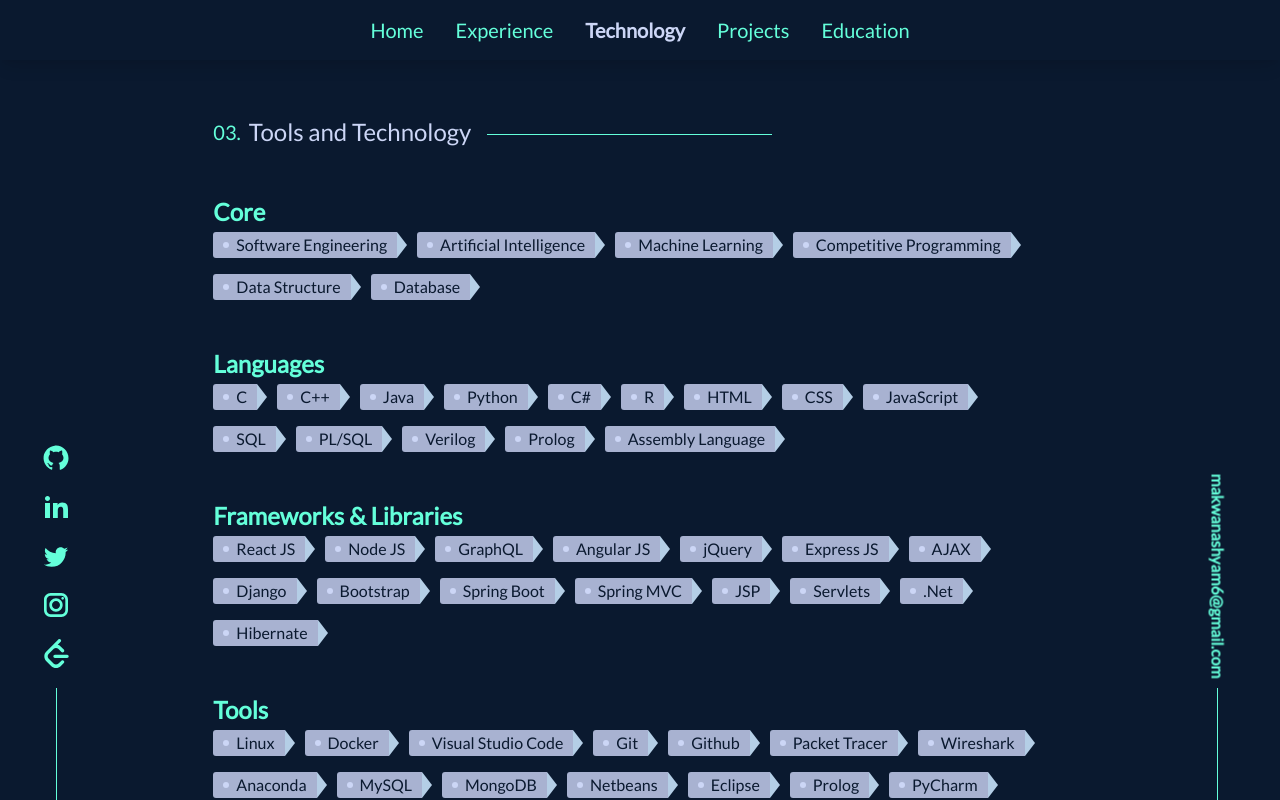
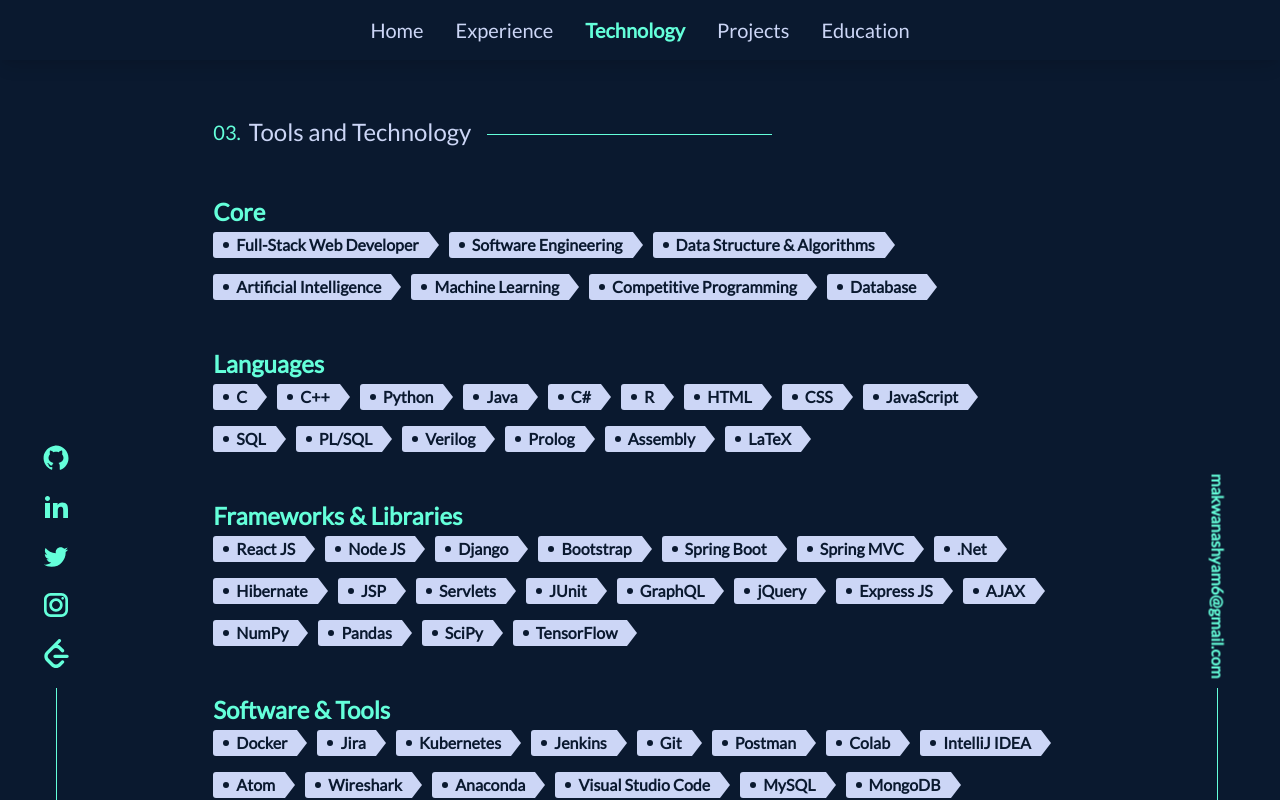
Before and after one commit to Shyam-Makwana/Portfolio, a React (Create React App) app: page /#/tech in a window 1280 px wide. Built offline with nearby package versions, Linux system fonts and the light colour scheme; no server answers.

Commit message:
Changed tags and added url for the title

```diff
--- a/src/Components/Education/Education.jsx
+++ b/src/Components/Education/Education.jsx
@@ -1,4 +1,3 @@
-import SocialIcon from "../Connect/SocialIcon";
 import DDU_Degree from "../../assets/DDU_Degree.pdf";
 import DDU_Transcript from "../../assets/DDU_Transcript.pdf";
 import DDU_Letter from "../../assets/DDU_Letter.pdf";
@@ -12,7 +11,7 @@
     <div className="my-4">
       <h1 className="text-2xl font-bold" style={{
           color: "var(--text-primary)",
-        }}>{edu.title}</h1>
+        }}><a href={edu.url} target="_blank" rel="noreferrer">{edu.title}</a></h1>
       <p className="text-lg text-gray-300" style={{
           color: "var(--text-info)",
         }}>{edu.degree}</p>
--- a/src/Components/Education/eduDetails.js
+++ b/src/Components/Education/eduDetails.js
@@ -3,12 +3,14 @@
     title: "Indiana University, Bloomington, Indiana",
     degree: "Master of Science in Computer Science (GPA: 4/4)",
     year: "August 2022 - May 2024",
+    url: "https://www.indiana.edu/",
     iub_transcript: true,
   },
   {
     title: "Dharmsinh Desai University, Nadiad, Gujarat",
     degree: "Bachelor of Technology in Information Technology (Gold Medalist) (GPA: 9.32/10)",
     year: "July 2018 - May 2022",
+    url: "https://ddu.ac.in/",
     ddu_degree: true,
     ddu_transcript: true,
     ddu_letter: true,
--- a/src/Components/Icons/heart.js
+++ b/src/Components/Icons/heart.js
@@ -1,7 +1,7 @@
 import React from 'react';
 
-const IconHeart = ({ url, pdb }) => (
-    <a href={url} target="_blank" rel="noreferrer" style={{ paddingBottom: pdb }}>
+const IconHeart = ({ url, pdt, pdb }) => (
+    <a href={url} target="_blank" rel="noreferrer" style={{ paddingTop: pdt, paddingBottom: pdb }}>
         <svg xmlns="http://www.w3.org/2000/svg" width="20" height="20" fill="currentColor" class="bi bi-heart-fill" viewBox="0 0 16 16">
             <path fill-rule="evenodd" d="M8 1.314C12.438-3.248 23.534 4.735 8 15-7.534 4.736 3.562-3.248 8 1.314z" fill="var(--text-info)">
             </path>
--- a/src/Components/Intro/Intro.jsx
+++ b/src/Components/Intro/Intro.jsx
@@ -38,7 +38,7 @@
           color: "var(--text-info)",
         }}
       >
-      <b>Shyam Makwana </b><span className={classes.wave}>👋</span>
+      <b>Shyam Makwana </b><span className={classes.wave}><div style = {{color: "transparent", textShadow: "0 0 0 var(--text-info)"}}>👋</div></span>
       </motion.h1>
       <motion.h2
         variants={variant}
--- a/src/Components/Link/Link.jsx
+++ b/src/Components/Link/Link.jsx
@@ -21,7 +21,7 @@
         exact
         to={path}
         className={[
-          "hover:text-black transition-all duration-300 relative mx-4",
+          `transition-all duration-300 relative mx-4`,
           classes.Link,
         ].join(" ")}
         activeClassName={classes.ActiveLink}
--- a/src/Components/Link/Link.module.css
+++ b/src/Components/Link/Link.module.css
@@ -1,9 +1,9 @@
 .Link {
-  color: var(--text-info);
+  color: var(--text-primary); /*Link text color*/
   margin-bottom: 0;
 }
 .ActiveLink {
-  color: var(--text-primary);
+  color: var(--text-info); /*Current link text color*/
   font-weight: bold;
 }
 
@@ -17,7 +17,8 @@
   opacity: 0;
   transform: scale(0);
   transform-origin: center;
-  background-color: var(--text-primary);
+  background-color: var(--text-info); /*Hover link underline text color*/
+  color: var(--text-extra);
   transition: all 400ms;
 }
 .ActiveLink::before {
--- a/src/Components/ListRender/ListItem.jsx
+++ b/src/Components/ListRender/ListItem.jsx
@@ -1,5 +1,4 @@
 import Tag from "../Tag/Tag";
-import SocialIcon from "../Connect/SocialIcon";
 import ISRO from "../../assets/ISRO_Certificate.pdf";
 import CODECHEF from "../../assets/CodeChef_DDU_Chapter_Certificate.pdf";
 import FOURCLOWNS from "../../assets/FourClowns_Certificate.pdf";
@@ -14,7 +13,7 @@
     <div className="my-4">
       {item.title && <h1 className="text-2xl font-bold" style={{
         color: "var(--text-info)",
-      }}>{item.title}</h1>}
+      }}><a href={item.url} target="_blank" rel="noreferrer">{item.title}</a></h1>}
       {item.role && <p className="text-lg text-gray-300" style={{
         color: "var(--text-primary)",
       }}>{item.role}</p>}
--- a/src/Components/Project/projectsDetails.js
+++ b/src/Components/Project/projectsDetails.js
@@ -9,6 +9,7 @@
     techs: [
       "ReactJS", "NodeJS", "AWS", "Azure", "MySQL"
     ],
+    url: "https://bookeasy.netlify.app/",
     github: "https://github.com/Shyam-Makwana/BookEasy",
     link: "https://bookeasy.netlify.app/",
   },
@@ -21,6 +22,7 @@
     techs: [
       "Python", "Scikit-learn", "PyTorch", "TensorFlow", "Pandas", "NumPy", "Matplotlib", "Seaborn"
     ],
+    url: "https://github.com/Shyam-Makwana/Home-Credit-Default-Risk",
     github: "https://github.com/Shyam-Makwana/Home-Credit-Default-Risk",
   },
   {
@@ -35,8 +37,6 @@
       "C#", ".Net",
       "Socket Programming",
     ],
-    github: "",
-    link: "",
     isro_report: true,
   },
   {
@@ -53,6 +53,7 @@
     ],
     github: "https://github.com/Shyam-Makwana/Waste-Food-Management-System-MERN-Stack",
     link: "https://we-dont-waste-food.herokuapp.com/",
+    url: "https://we-dont-waste-food.herokuapp.com/",
   },
   {
     title: "All In One Compiler",
@@ -66,6 +67,7 @@
     ],
     github: "https://github.com/Shyam-Makwana/All-In-One-Compiler",
     link: "https://all-in-one-compiler.herokuapp.com/",
+    url: "https://all-in-one-compiler.herokuapp.com/",
   },
   {
     title: "Content-Based Book Recommendation System",
@@ -77,6 +79,7 @@
       "Python", "Pandas", "NLTK", "Gensim", "MatPlotlib", "SciPy",
     ],
     github: "https://github.com/Shyam-Makwana/Content-Based-Book-Recommendation-System",
+    url: "https://github.com/Shyam-Makwana/Content-Based-Book-Recommendation-System",
   },
   {
     title: "Customer Clustering for Marketing Purpose",
@@ -89,6 +92,7 @@
       "Python", "MySQL", "Django", "HTML", "Css", "JavaScript"
     ],
     github: "https://github.com/Shyam-Makwana/Customer-Clustering-for-marketing-purpose",
+    url: "https://github.com/Shyam-Makwana/Customer-Clustering-for-marketing-purpose",
   },
   {
     title: "Chatbot for searching restaurants and table booking",
@@ -98,6 +102,7 @@
       Remodelled the chatbot to display a list of restaurants that fit according to user’s preferences.`,
     techs: ["Python", "RASA", "MySQL", "Django", "HTML", "Css", "JavaScript",],
     github: "https://github.com/Shyam-Makwana/Chatbot-for-Searching-Restaurants-and-Booking-Table",
+    url: "https://github.com/Shyam-Makwana/Chatbot-for-Searching-Restaurants-and-Booking-Table",
   },
   {
     title: "Real-time Insights from Social Media Data",
@@ -106,6 +111,7 @@
       bolts of Twitter Data and thorough analysis of a hot-trend tweets of Twitter.`,
     techs: ["Python", "Json", "Pandas", "Matplotlib", "Twitter API",],
     github: "https://github.com/Shyam-Makwana/Chatbot-for-Searching-Restaurants-and-Booking-Table",
+    url: "https://github.com/Shyam-Makwana/Chatbot-for-Searching-Restaurants-and-Booking-Table",
   },
   {
     title: "Grad School Admission Recommendation System",
@@ -120,7 +126,8 @@
       "I created a Map using MapBox which shows total cases, deaths, sick, and Recovered people of Corona.",
     techs: ["MapBox", "JavaScript", "CSS", "HTML"],
     github: "https://github.com/Shyam-Makwana/CoronaMap-Using-Mapbox",
-    link: "https://shyam-makwana.github.io/CoronaMap-Using-Mapbox/coronamap.html"
+    link: "https://shyam-makwana.github.io/CoronaMap-Using-Mapbox/coronamap.html",
+    url: "https://shyam-makwana.github.io/CoronaMap-Using-Mapbox/coronamap.html",
   },
   {
     title: "Chrome Extension",
@@ -128,6 +135,7 @@
       "Chrome Extension for finding the meaning of any selected word on any web page.",
     techs: ["JavaScript", "CSS", "HTML"],
     github: "https://github.com/Shyam-Makwana/Chrome-Extension",
+    url: "https://github.com/Shyam-Makwana/Chrome-Extension",
   },
   {
     title: "Text Utility",
@@ -135,6 +143,7 @@
       "A very handy text tool where you can change between lower-case and upper-case letters, where you can capitalize, uncapitalize, convert to mix case, and transform your text in different formats according to your needs.",
     techs: ["Django", "Python", "JavaScript", "CSS", "HTML"],
     github: "https://github.com/Shyam-Makwana/Text-Utility",
+    url: "https://github.com/Shyam-Makwana/Text-Utility",
   },
   {
     title: "E-Commerce Database System",
@@ -142,5 +151,6 @@
       "Designed ER diagram, Schema diagram, created tables, views, procedure and wrote more than 25 queries for different purposes.",
     techs: ["MySQL", "PL/SQL"],
     github: "https://github.com/Shyam-Makwana/Database-Management-System",
+    url: "https://github.com/Shyam-Makwana/Database-Management-System",
   },
 ];
--- a/src/Components/Tag/Tag.module.css
+++ b/src/Components/Tag/Tag.module.css
@@ -1,7 +1,8 @@
 .Tag {
-  background: var(--text-3);
+  background: var(--text-primary); /* bg color*/
   border-radius: 3px 0 0 3px;
-  color: var(--background-primary);
+  font-weight: 600;
+  color: var(--background-primary); /* text color*/
   display: inline-block;
   height: 26px;
   line-height: 26px;
@@ -14,7 +15,7 @@
 }
 
 .Tag::before {
-  background: var(--text-primary);
+  background: var(--background-primary); /*dot color*/
   border-radius: 8px;
   content: "";
   height: 6px;
@@ -24,26 +25,27 @@
   top: 10px;
 }
 
-.Tag::after {
+.Tag::after { /* arrow design */
   background: var(--background-primary);
-  border-bottom: 13px solid transparent;
-  border-left: 10px solid var(--background-accent);
-  border-top: 13px solid transparent;
+  border-bottom: 13px solid var(--background-primary);
+  border-left: 10px solid var(--text-primary); /* arrow color */
+  border-top: 13px solid var(--background-primary);
   content: "";
   position: absolute;
   right: 0;
   top: 0;
+  bottom: 0;
 }
 
 .Tag:hover {
-  background-color: var(--text-primary);
-  color: var(--background-primary);
+  background-color: var(--text-info); /*hover bg color*/
+  color: var(--background-primary); /*hover text color*/
 }
 .Tag:hover::before {
-  background-color: var(--background-primary);
+  background-color: var(--background-primary); /*hover dot color*/
   color: var(--background-primary);
 }
 
 .Tag:hover::after {
-  border-left-color: var(--text-primary);
+  border-left-color: var(--text-info); /*hover arrow color*/
 }
--- a/src/Components/Tech/technologies.js
+++ b/src/Components/Tech/technologies.js
@@ -2,33 +2,36 @@
   {
     title: "Core",
     techs: [
-      "Software Engineering", "Artificial Intelligence", "Machine Learning", "Competitive Programming", "Data Structure", "Database",
+      "Full-Stack Web Developer", "Software Engineering", "Data Structure & Algorithms", "Artificial Intelligence", "Machine Learning", "Competitive Programming", "Database",
     ],
   },
   {
     title: "Languages",
     techs: [
-      "C", "C++", "Java", "Python", "C#", "R", "HTML", "CSS",
-      "JavaScript",
-      "SQL", "PL/SQL", "Verilog", "Prolog", "Assembly Language"
+      "C", "C++", "Python", "Java", "C#", "R", "HTML", "CSS", "JavaScript",
+      "SQL", "PL/SQL", "Verilog", "Prolog", "Assembly", "LaTeX"
     ],
   },
   {
     title: "Frameworks & Libraries",
     techs: [
-      "React JS", "Node JS", "GraphQL", "Angular JS", "jQuery", "Express JS", "AJAX", "Django",
-      "Bootstrap", "Spring Boot", "Spring MVC", "JSP", "Servlets", ".Net", "Hibernate"
+      //Nodejs Reactjs Bootstrap Expressjs Django Spring Hibernate .NET JUnit NumPy Pandas SciPy TensorFlow Graphql Jquery Npm TensorFlow
+      "React JS", "Node JS", "Django", "Bootstrap", "Spring Boot", "Spring MVC", ".Net", "Hibernate", "JSP", "Servlets", "JUnit",
+      "GraphQL", "jQuery", "Express JS", "AJAX", "NumPy", "Pandas", "SciPy", "TensorFlow"
     ],
   },
   {
-    title: "Tools",
+    title: "Software & Tools",
     techs: [
-      "Linux", "Docker", "Visual Studio Code", "Git", "Github", "Packet Tracer", "Wireshark", "Anaconda",
-      "MySQL", "MongoDB", "Netbeans", "Eclipse", "Prolog", "PyCharm", "PhpMyAdmin", "DosBox"
+      "Docker", "Jira", "Kubernetes", "Jenkins", "Git", "Postman", "Colab", "IntelliJ IDEA", "Atom", "Wireshark", "Anaconda", "Visual Studio Code", "MySQL", "MongoDB", "Netbeans",
+      "Eclipse", "Linux", "PyCharm", "PhpMyAdmin", "DosBox", "Packet Tracer", "Spyder", "Xampp"
     ],
   },
   {
-    title: "Database",
-    techs: ["MongoDB", "OracleSQL", "MySQL"],
+    title: "Databases & Cloud hosting",
+    techs: [
+      //MySQL MongoDB Postgres Neo4J MicrosoftSQLServer Oracle AWS Azure Firebase GitHub Pages Heroku Netlify
+      "MySQL", "MongoDB", "Postgres", "Neo4J", "MicrosoftSQLServer", "Oracle", "AWS", "Azure", "Firebase", "GitHub", "Pages", "Heroku", "Netlify",
+    ],
   },
 ];
--- a/src/Components/Work/experiences.js
+++ b/src/Components/Work/experiences.js
@@ -7,6 +7,7 @@
       `- Rebuilding the frontend of the 95th percentile metric dashboard using ReactJS.
       Migrating an existing MySQL DB to a newer version and implementing new metrics from other sources.
       Utilizing RestAPI to generate BMC Remedy tickets for trend analysis and introducing a UI or workflow for easily adding/modifying/removing circuits on the dashboard.`,
+    url: "https://www.synopsys.com/"
   },
   {
     title: "Indiana University, Bloomington",
@@ -15,6 +16,10 @@
     description:
       `- Mentoring a class of 200+ students, aiding professors during classes, conducting labs, reviewing weekly assignment
       submissions, and providing individual feedback to students during office hours.`,
+      techs: [
+        "Java", "C", "Competitive Programming", "Data Structures", "Communication", "Mentoring",
+      ],
+    url: "https://luddy.indiana.edu/"
   },
   {
     title: "Indian Space Research Organisation (ISRO)",
@@ -27,18 +32,8 @@
       "C#", ".Net",
       "Socket Programming",
     ],
+    url: "https://www.isro.gov.in/",
     isro_certificate: true,
-  },
-  {
-    title: "Four Clowns, Ahmedabad",
-    role: "Web Developer Intern",
-    duration: "May 2021 - July 2021",
-    description:
-      `- Worked with senior developers on development projects for the website throughout the various phases of the project life cycle.
-      Applied knowledge of Node Js, React Js, MongoDB, GraphQL, and Bootstrap in an ongoing project.
-      Suggested a new UI design for the website making it more user-friendly, and collaborated on finding and fixing bugs.`,
-    techs: ["React JS", "Node JS", "Express JS", "MongoDB", "Bootstrap"],
-    fourclowns_certificate: true,
   },
   {
     title: "Institution of Electronics and Telecommunication Engineers (IETE)",
@@ -46,6 +41,7 @@
     duration: "December 2019 - November 2021",
     description:
       `- Conducted seminars related to various technologies for our college students and assisted them in their learning journey.`,
+    url: "https://www.iete.org/",
   },
   {
     title: "Codechef DDU Chapter",
@@ -53,6 +49,7 @@
     duration: "February 2019 - June 2021",
     description:
       `- Organized seminars and coding tests to enlighten our juniors about competitive programming.`,
-      codechef_certificate: true,
+    url: "https://www.linkedin.com/company/codechef-ddu-chapter/",
+    codechef_certificate: true,
   },
 ];
```
Also changed, not shown: public/favicon.png.
